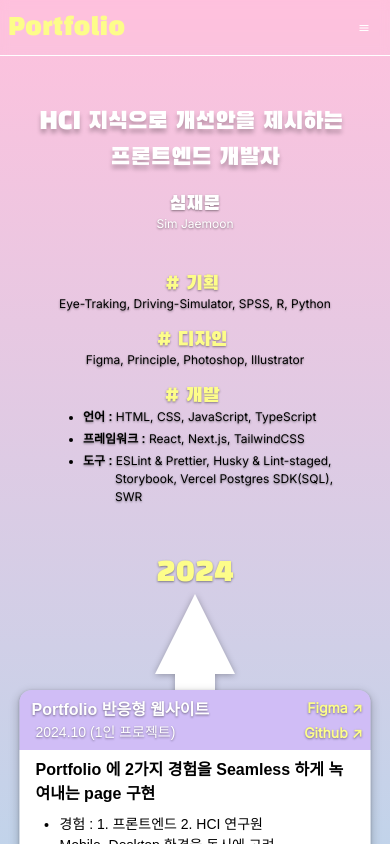
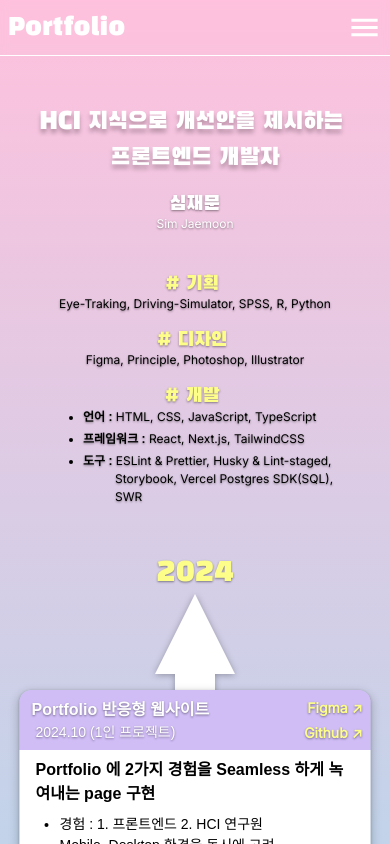
Before and after one commit to SimJaemoon/SimJaemoon.github.io, a Next.js app: page / in a window 390 px wide. Shown: the top 844 px of the page. Built offline with nearby package versions, Linux system fonts and the light colour scheme; a web font is replaced by a local one.

Commit message:
UI: Add id for scrolling and Resize hamburger icon

```diff
--- a/src/app/page.tsx
+++ b/src/app/page.tsx
@@ -6,18 +6,19 @@ import ProjectBubbles from '@/components/ProjectBubbles';
 export default function Home() {
   return (
     <>
+      <div id="ceiling" className="invisible absolute h-0 w-0" />
       <header
         id="header"
         className="font--black-han-sans sticky top-0 z-50 flex h-[56px] justify-between border-b-[1px] border-onPrimary text-onPrimary backdrop-blur-sm"
       >
-        <button className="pl-2 text-24 leading-[56px] transition hover:text-onSecondary">
-          <Link href={'#header'}>Portfolio</Link>
+        <button className="pl-2 text-24 leading-[56px] tablet:transition tablet:hover:text-onSecondary">
+          <Link href={'#ceiling'}>Portfolio</Link>
         </button>
         <nav className="hidden justify-between gap-x-8 pr-4 tablet:flex">
           {navItems.map((v, i) => (
             <button
               key={i}
-              className="text--shadow-1 text-28 leading-[56px] transition hover:text-onSecondary"
+              className="text--shadow-1 text-28 leading-[56px] tablet:transition tablet:hover:text-onSecondary"
             >
               <Link href={v.href} replace>
                 {v.name}
@@ -125,7 +126,7 @@ export default function Home() {
           <div className="font--black-han-sans text--shadow-1 mb-1 w-full shrink-0 text-center text-24 leading-[28px] text-onSecondary tablet:mb-2 tablet:text-28 tablet:leading-[32px]">
             # Github
           </div>
-          <div className="text--shadow-1 text-center text-14 leading-[18px] underline transition hover:text-onSecondary tablet:mb-2 tablet:text-[20px] tablet:leading-[24px]">
+          <div className="text--shadow-1 text-center text-14 leading-[18px] underline tablet:mb-2 tablet:text-[20px] tablet:leading-[24px] tablet:transition tablet:hover:text-onSecondary">
             <Link href={'https://github.com/SimJaemoon'} target="_blank">
               https://github.com/SimJaemoon
             </Link>
--- a/src/components/HamburgerButton.tsx
+++ b/src/components/HamburgerButton.tsx
@@ -17,18 +17,18 @@ export default function HamburgerButton() {
 
   return (
     <>
-      <div className="relative h-full w-12 tablet:hidden">
+      <div className="relative h-full pl-1 pr-2 tablet:hidden">
         <button
-          className="h-full w-full transition hover:text-onSecondary"
+          className="h-full w-full tablet:transition tablet:hover:text-onSecondary"
           onClick={(e) => {
             setIsOpen((prev) => !prev);
             e.stopPropagation();
           }}
         >
           {!isOpen ? (
-            <MenuIcon className="h-full w-full pl-1 pr-2" />
+            <MenuIcon fontSize="large" />
           ) : (
-            <MenuOpenIcon className="h-full w-full pl-1 pr-2" />
+            <MenuOpenIcon fontSize="large" />
           )}
         </button>
       </div>
@@ -41,7 +41,7 @@ export default function HamburgerButton() {
           {navItems.map((v, i) => (
             <button
               key={i}
-              className={`text--shadow-1 h-1/4 w-full border-dashed border-background/25 transition hover:text-onSecondary ${i + 1 === navItems.length ? '' : 'border-b-[1px]'}`}
+              className={`text--shadow-1 h-1/4 w-full border-dashed border-background/25 tablet:transition tablet:hover:text-onSecondary ${i + 1 === navItems.length ? '' : 'border-b-[1px]'}`}
               onClick={(e) => {
                 setIsOpen(false);
                 e.stopPropagation();
--- a/src/utility/data.ts
+++ b/src/utility/data.ts
@@ -1,7 +1,7 @@
 export const navItems = [
   {
     name: '기술',
-    href: '#header',
+    href: '#ceiling',
   },
   {
     name: '개발 경험',
```
